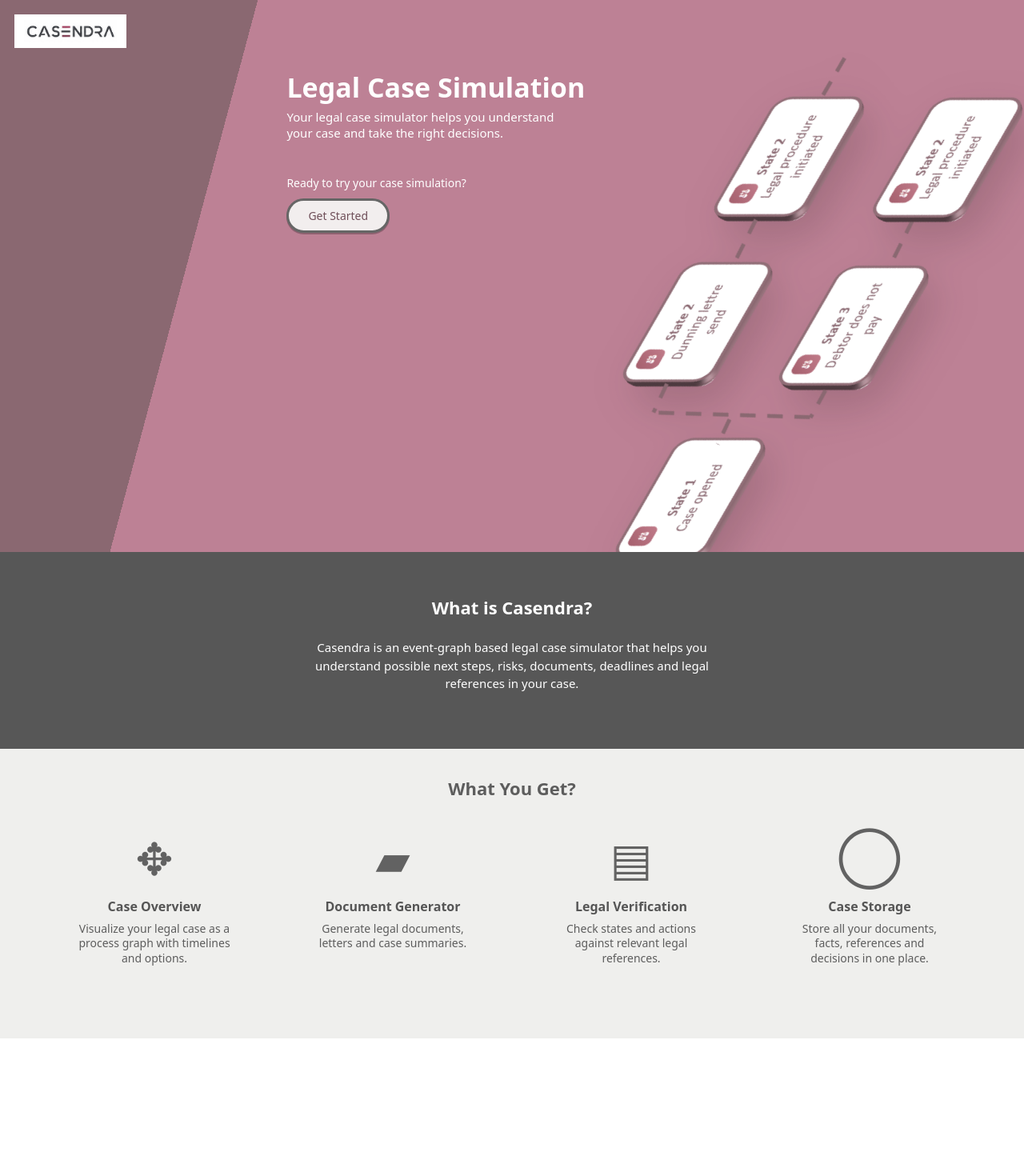
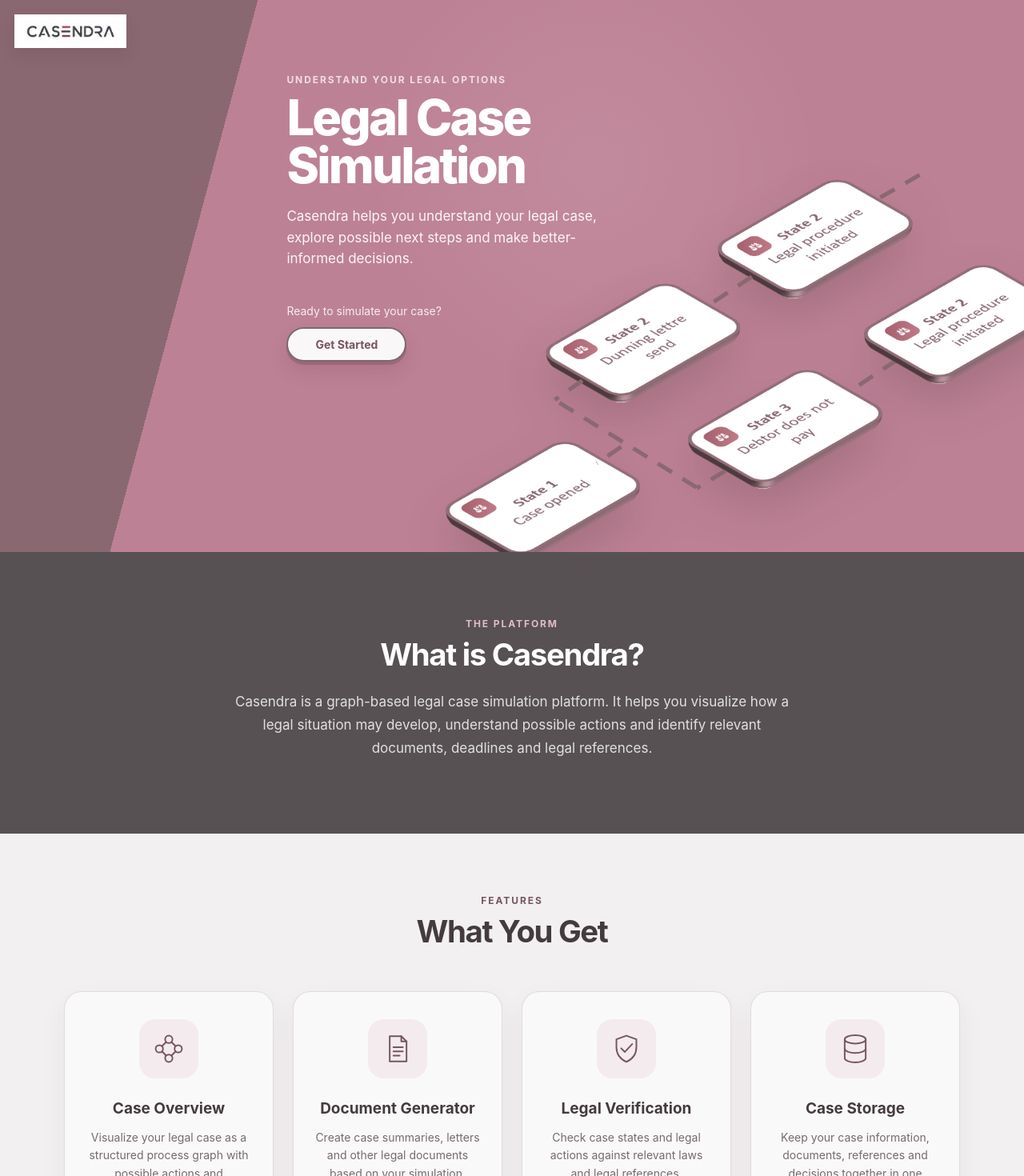
Before and after one commit to HennWa/legal_case_simulator, a React app in the folder frontend/: page / in a window 1280 px wide. Shown: the top 1470 px of the page at 80% size. Before the commit the page ends 1298 px from the top, so only its background shows below. Built offline with nearby package versions, Linux system fonts and the light colour scheme; the HTML template or start-up script is replaced by a standard one.

Commit message:
update landing page

```diff
--- a/frontend/src/LandingPage.css
+++ b/frontend/src/LandingPage.css
@@ -1,90 +1,234 @@
+:root {
+  --landing-pink: #bd8195;
+  --landing-pink-dark: #8a6871;
+  --landing-pink-deep: #765561;
+
+  --landing-dark: #3f3539;
+  --landing-dark-soft: #575154;
+
+  --landing-light: #f4f1f2;
+  --landing-white: #ffffff;
+
+  --landing-text: #443b3e;
+  --landing-muted: #756b6f;
+
+  --landing-border: rgba(117, 85, 97, 0.18);
+}
+
+* {
+  box-sizing: border-box;
+}
+
+html {
+  scroll-behavior: smooth;
+}
+
+body {
+  margin: 0;
+}
+
 .landing-page {
+  width: 100%;
   min-height: 100vh;
-  background: #575757;
-  color: white;
-  font-family: system-ui, -apple-system, BlinkMacSystemFont, "Segoe UI", sans-serif;
+
+  overflow-x: hidden;
+
+  background: var(--landing-light);
+  color: var(--landing-text);
+
+  font-family:
+    Inter,
+    ui-sans-serif,
+    system-ui,
+    -apple-system,
+    BlinkMacSystemFont,
+    "Segoe UI",
+    sans-serif;
 }
+
+/* =========================================================
+   HERO
+   ========================================================= */
 
 .landing-hero {
   position: relative;
-  height: 690px;
+
+  min-height: 690px;
+
   overflow: hidden;
-  background: linear-gradient(105deg, #8a6871 0%, #8a6871 22%, #bd8195 22%, #bd8195 100%);
+
+  color: var(--landing-white);
+
+  background:
+    linear-gradient(
+      105deg,
+      var(--landing-pink-dark) 0%,
+      var(--landing-pink-dark) 22%,
+      var(--landing-pink) 22%,
+      var(--landing-pink) 100%
+    );
+}
+
+.landing-hero::before {
+  content: "";
+
+  position: absolute;
+  inset: 0;
+
+  pointer-events: none;
+
+  background:
+    radial-gradient(
+      circle at 58% 30%,
+      rgba(255, 255, 255, 0.08),
+      transparent 32%
+    );
 }
 
 .landing-logo {
   position: absolute;
+  z-index: 5;
+
   top: 18px;
   left: 18px;
-  background: white;
+
+  display: inline-flex;
+  align-items: center;
+
   padding: 7px 12px;
+
+  background: var(--landing-white);
+
+  box-shadow:
+    0 8px 20px rgba(49, 27, 35, 0.1);
 }
 
 .landing-logo img {
+  display: block;
+
+  width: auto;
   height: 28px;
-  display: block;
 }
 
 .hero-content {
-  position: absolute;
-  top: 92px;
-  left: 28%;
-  max-width: 420px;
+  position: relative;
+  z-index: 3;
+
+  width: min(430px, 40vw);
+
+  margin-left: 28%;
+  padding-top: 92px;
+}
+
+.hero-eyebrow,
+.section-eyebrow {
+  margin: 0 0 10px;
+
+  font-size: 12px;
+  font-weight: 700;
+  letter-spacing: 0.16em;
+  text-transform: uppercase;
+}
+
+.hero-eyebrow {
+  color: rgba(255, 255, 255, 0.74);
 }
 
 .hero-content h1 {
   margin: 0;
-  font-size: 34px;
-  line-height: 1;
+
+  max-width: 540px;
+
+  font-size: clamp(36px, 4.8vw, 64px);
+  line-height: 0.98;
+  letter-spacing: -0.045em;
   font-weight: 800;
 }
 
-.hero-content p {
-  margin: 10px 0 42px;
-  font-size: 15px;
-  line-height: 1.35;
-  max-width: 370px;
+.hero-description {
+  max-width: 420px;
+
+  margin: 20px 0 44px;
+
+  font-size: 17px;
+  line-height: 1.55;
+
+  color: rgba(255, 255, 255, 0.92);
 }
 
 .hero-cta {
   display: flex;
   flex-direction: column;
-  gap: 10px;
+  align-items: flex-start;
+
+  gap: 12px;
+}
+
+.hero-cta-label {
   font-size: 14px;
+  color: rgba(255, 255, 255, 0.85);
 }
 
 .get-started-button {
-  width: fit-content;
-  padding: 9px 24px;
+  display: inline-flex;
+  align-items: center;
+  justify-content: center;
+
+  min-width: 150px;
+
+  padding: 11px 25px;
+
+  border: 2px solid rgba(89, 66, 74, 0.78);
   border-radius: 999px;
-  border: 3px solid #666;
-  background: #f2eeee;
-  color: #6f4f59;
+
+  background: #faf7f8;
+  color: var(--landing-pink-deep);
+
+  font-size: 14px;
+  font-weight: 700;
   text-decoration: none;
-  font-size: 14px;
-  box-shadow: 0 2px 0 rgba(0,0,0,0.25);
+
+  box-shadow:
+    0 4px 0 rgba(74, 48, 57, 0.22),
+    0 12px 24px rgba(62, 35, 45, 0.12);
+
+  transition:
+    transform 160ms ease,
+    box-shadow 160ms ease,
+    background 160ms ease;
 }
 
 .get-started-button:hover {
-  transform: translateY(-1px);
-  background: white;
+  transform: translateY(-2px);
+
+  background: var(--landing-white);
+
+  box-shadow:
+    0 6px 0 rgba(74, 48, 57, 0.2),
+    0 16px 28px rgba(62, 35, 45, 0.18);
+}
+
+.get-started-button:active {
+  transform: translateY(1px);
+
+  box-shadow:
+    0 2px 0 rgba(74, 48, 57, 0.2),
+    0 8px 16px rgba(62, 35, 45, 0.15);
+}
+
+.get-started-button:focus-visible {
+  outline: 3px solid rgba(255, 255, 255, 0.9);
+  outline-offset: 4px;
 }
 
 .case-graph-preview {
   position: absolute;
-  right: -30px;
-  top: 185px;
-  width: 520px;
-  height: 280px;
-  transform: rotate(-30deg);
-}
+  z-index: 2;
 
-.case-graph-preview {
-  position: absolute;
-  right: -45px;
-  top: 150px;
+  right: -55px;
+  bottom: -24px;
 
-  width: min(58vw, 760px);
+  width: min(62vw, 790px);
 
   pointer-events: none;
   user-select: none;
@@ -92,95 +236,341 @@
 
 .case-graph-image {
   display: block;
+
   width: 100%;
   height: auto;
 
   object-fit: contain;
 
-  filter: drop-shadow(0 24px 26px rgba(39, 20, 27, 0.18));
+  filter:
+    drop-shadow(0 26px 28px rgba(50, 29, 37, 0.16));
 }
 
-.about-section {
-  padding: 54px 20px 70px;
+/* =========================================================
+   SHARED SECTIONS
+   ========================================================= */
+
+.section-content {
+  width: min(1120px, calc(100% - 48px));
+
+  margin: 0 auto;
+}
+
+.about-section,
+.features-section {
   text-align: center;
-  background: #575757;
 }
 
 .about-section h2,
 .features-section h2 {
-  margin: 0 0 24px;
-  font-size: 22px;
+  margin: 0;
+
+  font-size: clamp(28px, 3vw, 42px);
+  line-height: 1.1;
+  letter-spacing: -0.035em;
 }
 
-.about-section p {
-  max-width: 560px;
-  margin: 0 auto;
-  font-size: 15px;
-  line-height: 1.5;
+.section-eyebrow {
+  color: var(--landing-pink-deep);
 }
 
+/* =========================================================
+   ABOUT
+   ========================================================= */
+
+.about-section {
+  padding: 82px 24px 92px;
+
+  background: var(--landing-dark-soft);
+  color: var(--landing-white);
+}
+
+.about-section .section-eyebrow {
+  color: #e3bbc8;
+}
+
+.about-text {
+  max-width: 720px;
+
+  margin: 24px auto 0;
+
+  font-size: 17px;
+  line-height: 1.7;
+
+  color: rgba(255, 255, 255, 0.82);
+}
+
+/* =========================================================
+   FEATURES
+   ========================================================= */
+
 .features-section {
-  background: #efefed;
-  color: #5d5d5d;
-  text-align: center;
-  padding: 34px 70px 90px;
+  padding: 76px 24px 108px;
+
+  background: #f2f0f0;
 }
 
 .feature-grid {
-  margin-top: 44px;
   display: grid;
-  grid-template-columns: repeat(4, 1fr);
-  gap: 52px;
+  grid-template-columns: repeat(4, minmax(0, 1fr));
+
+  gap: 24px;
+
+  margin-top: 54px;
+}
+
+.feature-card {
+  min-height: 310px;
+
+  padding: 34px 26px 30px;
+
+  border: 1px solid var(--landing-border);
+  border-radius: 22px;
+
+  background: rgba(255, 255, 255, 0.58);
+
+  box-shadow:
+    0 14px 34px rgba(80, 57, 65, 0.06);
+
+  transition:
+    transform 180ms ease,
+    box-shadow 180ms ease,
+    border-color 180ms ease;
+}
+
+.feature-card:hover {
+  transform: translateY(-5px);
+
+  border-color: rgba(117, 85, 97, 0.3);
+
+  box-shadow:
+    0 20px 42px rgba(80, 57, 65, 0.1);
 }
 
 .feature-icon {
-  font-size: 56px;
-  line-height: 1;
-  color: #626262;
-  margin-bottom: 22px;
+  display: flex;
+  align-items: center;
+  justify-content: center;
+
+  width: 74px;
+  height: 74px;
+
+  margin: 0 auto 26px;
+
+  border-radius: 20px;
+
+  background: rgba(189, 129, 149, 0.12);
+  color: var(--landing-pink-deep);
+}
+
+.feature-icon svg {
+  width: 42px;
+  height: 42px;
+
+  fill: none;
+  stroke: currentColor;
+  stroke-width: 3;
+  stroke-linecap: round;
+  stroke-linejoin: round;
 }
 
 .feature-card h3 {
-  margin: 0 0 8px;
-  font-size: 16px;
-  color: #555;
+  margin: 0 0 13px;
+
+  font-size: 19px;
+  line-height: 1.25;
+  color: var(--landing-text);
 }
 
 .feature-card p {
-  margin: 0 auto;
-  max-width: 190px;
+  margin: 0;
+
   font-size: 14px;
-  line-height: 1.35;
+  line-height: 1.6;
+
+  color: var(--landing-muted);
 }
 
-@media (max-width: 900px) {
+/* =========================================================
+   FOOTER
+   ========================================================= */
+
+.landing-footer {
+  display: flex;
+  align-items: center;
+  justify-content: space-between;
+
+  gap: 24px;
+
+  min-height: 96px;
+
+  padding: 24px max(24px, calc((100vw - 1120px) / 2));
+
+  background: var(--landing-dark);
+  color: rgba(255, 255, 255, 0.72);
+}
+
+.landing-footer img {
+  width: auto;
+  height: 26px;
+
+  padding: 5px 8px;
+
+  background: var(--landing-white);
+}
+
+.landing-footer p {
+  margin: 0;
+
+  font-size: 13px;
+}
+
+/* =========================================================
+   TABLET
+   ========================================================= */
+
+@media (max-width: 1050px) {
   .landing-hero {
-    height: 760px;
-    background: #bd8195;
+    min-height: 780px;
+
+    background:
+      linear-gradient(
+        110deg,
+        var(--landing-pink-dark) 0%,
+        var(--landing-pink-dark) 17%,
+        var(--landing-pink) 17%,
+        var(--landing-pink) 100%
+      );
   }
 
   .hero-content {
-    left: 28px;
-    top: 95px;
+    width: min(500px, calc(100% - 64px));
+
+    margin-left: 24%;
+    padding-top: 100px;
+  }
+
+  .hero-content h1 {
+    font-size: clamp(42px, 7vw, 62px);
   }
 
   .case-graph-preview {
-    right: -130px;
-    top: 390px;
-    transform: rotate(-30deg) scale(0.85);
+    right: -100px;
+    bottom: -25px;
+
+    width: min(86vw, 760px);
   }
 
   .feature-grid {
-    grid-template-columns: 1fr 1fr;
+    grid-template-columns: repeat(2, minmax(0, 1fr));
   }
 }
 
-@media (max-width: 560px) {
+/* =========================================================
+   MOBILE
+   ========================================================= */
+
+@media (max-width: 700px) {
+  .landing-hero {
+    display: flex;
+    flex-direction: column;
+
+    min-height: auto;
+
+    padding-bottom: 24px;
+
+    background: var(--landing-pink);
+  }
+
+  .landing-logo {
+    position: relative;
+
+    top: auto;
+    left: auto;
+
+    align-self: flex-start;
+
+    margin: 18px 0 0 18px;
+  }
+
+  .hero-content {
+    width: auto;
+
+    margin: 0;
+    padding: 46px 24px 0;
+  }
+
   .hero-content h1 {
-    font-size: 28px;
+    max-width: 100%;
+
+    font-size: clamp(42px, 13vw, 58px);
+  }
+
+  .hero-description {
+    margin-bottom: 32px;
+
+    font-size: 16px;
+  }
+
+  .case-graph-preview {
+    position: relative;
+
+    right: auto;
+    bottom: auto;
+
+    width: calc(100% + 80px);
+
+    margin-top: 34px;
+    margin-left: -40px;
+  }
+
+  .about-section {
+    padding: 66px 22px 72px;
+  }
+
+  .features-section {
+    padding: 62px 20px 78px;
+  }
+
+  .section-content {
+    width: 100%;
   }
 
   .feature-grid {
     grid-template-columns: 1fr;
+
+    gap: 18px;
+
+    margin-top: 40px;
+  }
+
+  .feature-card {
+    min-height: auto;
+
+    padding: 30px 24px;
+  }
+
+  .landing-footer {
+    flex-direction: column;
+    justify-content: center;
+
+    text-align: center;
+
+    padding: 28px 20px;
   }
 }
+
+/* =========================================================
+   REDUCED MOTION
+   ========================================================= */
+
+@media (prefers-reduced-motion: reduce) {
+  html {
+    scroll-behavior: auto;
+  }
+
+  .get-started-button,
+  .feature-card {
+    transition: none;
+  }
+}
--- a/frontend/src/LandingPage.jsx
+++ b/frontend/src/LandingPage.jsx
@@ -1,4 +1,5 @@
 import { Link } from "react-router-dom";
+
 import logo from "./assets/logos/logo.png";
 import caseGraphImage from "./assets/landing/case_graph.png";
 
@@ -6,65 +7,180 @@ import "./LandingPage.css";
 
 export default function LandingPage() {
   return (
-    <div className="landing-page">
+    <main className="landing-page">
       <section className="landing-hero">
         <div className="landing-logo">
           <img src={logo} alt="Casendra" />
         </div>
 
         <div className="hero-content">
+          <p className="hero-eyebrow">
+            Understand your legal options
+          </p>
+
           <h1>Legal Case Simulation</h1>
-          <p>
-            Your legal case simulator helps you understand your case and take
-            the right decisions.
+
+          <p className="hero-description">
+            Casendra helps you understand your legal case, explore possible
+            next steps and make better-informed decisions.
           </p>
 
           <div className="hero-cta">
-            <span>Ready to try your case simulation?</span>
+            <span className="hero-cta-label">
+              Ready to simulate your case?
+            </span>
+
             <Link to="/app" className="get-started-button">
               Get Started
             </Link>
           </div>
         </div>
 
-        <div className="case-graph-preview">
+        <div
+          className="case-graph-preview"
+          aria-hidden="true"
+        >
           <img
             src={caseGraphImage}
-            alt="Example legal case simulation graph"
+            alt=""
             className="case-graph-image"
           />
         </div>
       </section>
 
       <section className="about-section">
-        <h2>What is Casendra?</h2>
-        <p>
-          Casendra is an event-graph based legal case simulator that helps you
-          understand possible next steps, risks, documents, deadlines and legal
-          references in your case.
-        </p>
+        <div className="section-content">
+          <p className="section-eyebrow">The platform</p>
+
+          <h2>What is Casendra?</h2>
+
+          <p className="about-text">
+            Casendra is a graph-based legal case simulation platform. It helps
+            you visualize how a legal situation may develop, understand
+            possible actions and identify relevant documents, deadlines and
+            legal references.
+          </p>
+        </div>
       </section>
 
       <section className="features-section">
-        <h2>What You Get?</h2>
+        <div className="section-content">
+          <p className="section-eyebrow">Features</p>
 
-        <div className="feature-grid">
-          <Feature icon="✥" title="Case Overview" text="Visualize your legal case as a process graph with timelines and options." />
-          <Feature icon="▰" title="Document Generator" text="Generate legal documents, letters and case summaries." />
-          <Feature icon="▤" title="Legal Verification" text="Check states and actions against relevant legal references." />
-          <Feature icon="◯" title="Case Storage" text="Store all your documents, facts, references and decisions in one place." />
+          <h2>What You Get</h2>
+
+          <div className="feature-grid">
+            <Feature
+              icon={<GraphIcon />}
+              title="Case Overview"
+              text="Visualize your legal case as a structured process graph with possible actions and outcomes."
+            />
+
+            <Feature
+              icon={<DocumentIcon />}
+              title="Document Generator"
+              text="Create case summaries, letters and other legal documents based on your simulation."
+            />
+
+            <Feature
+              icon={<VerificationIcon />}
+              title="Legal Verification"
+              text="Check case states and legal actions against relevant laws and legal references."
+            />
+
+            <Feature
+              icon={<StorageIcon />}
+              title="Case Storage"
+              text="Keep your case information, documents, references and decisions together in one place."
+            />
+          </div>
         </div>
       </section>
-    </div>
+
+      <footer className="landing-footer">
+        <img src={logo} alt="Casendra" />
+
+        <p>
+          Legal case simulation for clearer decisions.
+        </p>
+      </footer>
+    </main>
   );
 }
 
 function Feature({ icon, title, text }) {
   return (
-    <div className="feature-card">
-      <div className="feature-icon">{icon}</div>
+    <article className="feature-card">
+      <div className="feature-icon" aria-hidden="true">
+        {icon}
+      </div>
+
       <h3>{title}</h3>
+
       <p>{text}</p>
-    </div>
+    </article>
   );
 }
+
+function GraphIcon() {
+  return (
+    <svg
+      viewBox="0 0 64 64"
+      role="presentation"
+      focusable="false"
+    >
+      <circle cx="14" cy="32" r="7" />
+      <circle cx="32" cy="14" r="7" />
+      <circle cx="50" cy="32" r="7" />
+      <circle cx="32" cy="50" r="7" />
+
+      <path d="M19 27L27 19" />
+      <path d="M37 19L45 27" />
+      <path d="M45 37L37 45" />
+      <path d="M27 45L19 37" />
+    </svg>
+  );
+}
+
+function DocumentIcon() {
+  return (
+    <svg
+      viewBox="0 0 64 64"
+      role="presentation"
+      focusable="false"
+    >
+      <path d="M17 8H39L49 18V56H17Z" />
+      <path d="M39 8V18H49" />
+      <path d="M24 29H42" />
+      <path d="M24 37H42" />
+      <path d="M24 45H36" />
+    </svg>
+  );
+}
+
+function VerificationIcon() {
+  return (
+    <svg
+      viewBox="0 0 64 64"
+      role="presentation"
+      focusable="false"
+    >
+      <path d="M32 7L51 14V29C51 42 43 52 32 57C21 52 13 42 13 29V14Z" />
+      <path d="M22 31L29 38L43 23" />
+    </svg>
+  );
+}
+
+function StorageIcon() {
+  return (
+    <svg
+      viewBox="0 0 64 64"
+      role="presentation"
+      focusable="false"
+    >
+      <ellipse cx="32" cy="14" rx="20" ry="8" />
+      <path d="M12 14V32C12 36 21 40 32 40C43 40 52 36 52 32V14" />
+      <path d="M12 32V50C12 54 21 58 32 58C43 58 52 54 52 50V32" />
+    </svg>
+  );
+}
```
